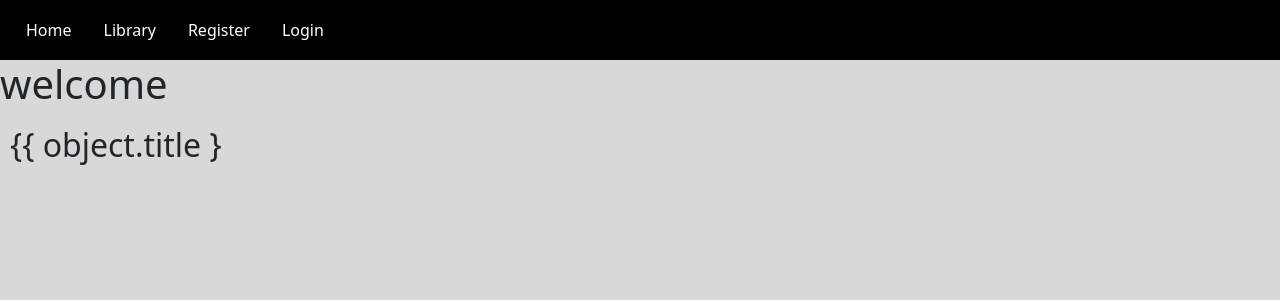
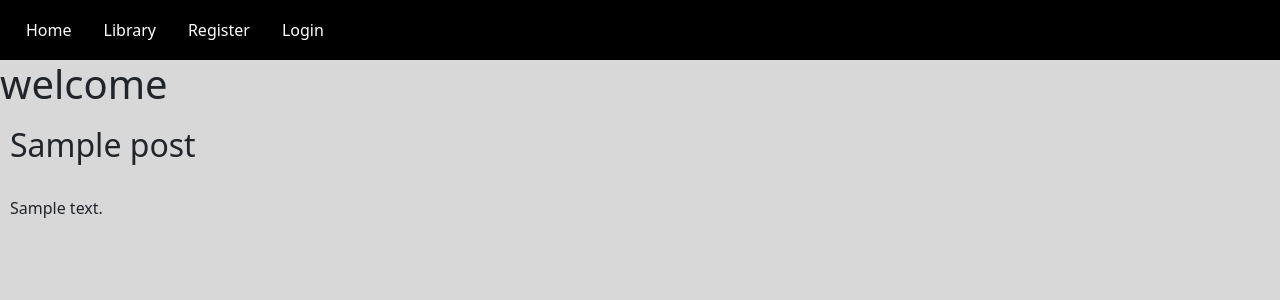
Before and after one commit to GitHub-Harrison/gamers-library, a Django app: a page that uses library/templates/library/post_detail.html in a window 1280 px wide. Shown: the top 300 px of the page. Run offline with Django 3.2, Linux system fonts and the light colour scheme; tables that the repository leaves empty hold one stand-in row (values such as "Sample post").

Commit message:
Add basic layout to post_detail.html

```diff
--- a/library/templates/library/post_detail.html
+++ b/library/templates/library/post_detail.html
@@ -4,7 +4,12 @@
 {% block content %}
     <h1>welcome</h1>
     <div>
-        <h2>{{ object.title }</h2>
-        <p>{{ object.body }}</p>
+        <h2>{{ post.title }}</h2>
+        {% if "placeholder" in post.image.url %}
+            <img src="{% static 'images/placeholder.jpg' %}" alt="placeholder image" class="w-50">
+        {% else %}
+            <img src="{{ post.image.url }}" alt="" class="w-50">
+        {% endif %}
+        <p>{{ post.description }}</p>
     </div>
 {% endblock content %}
```
